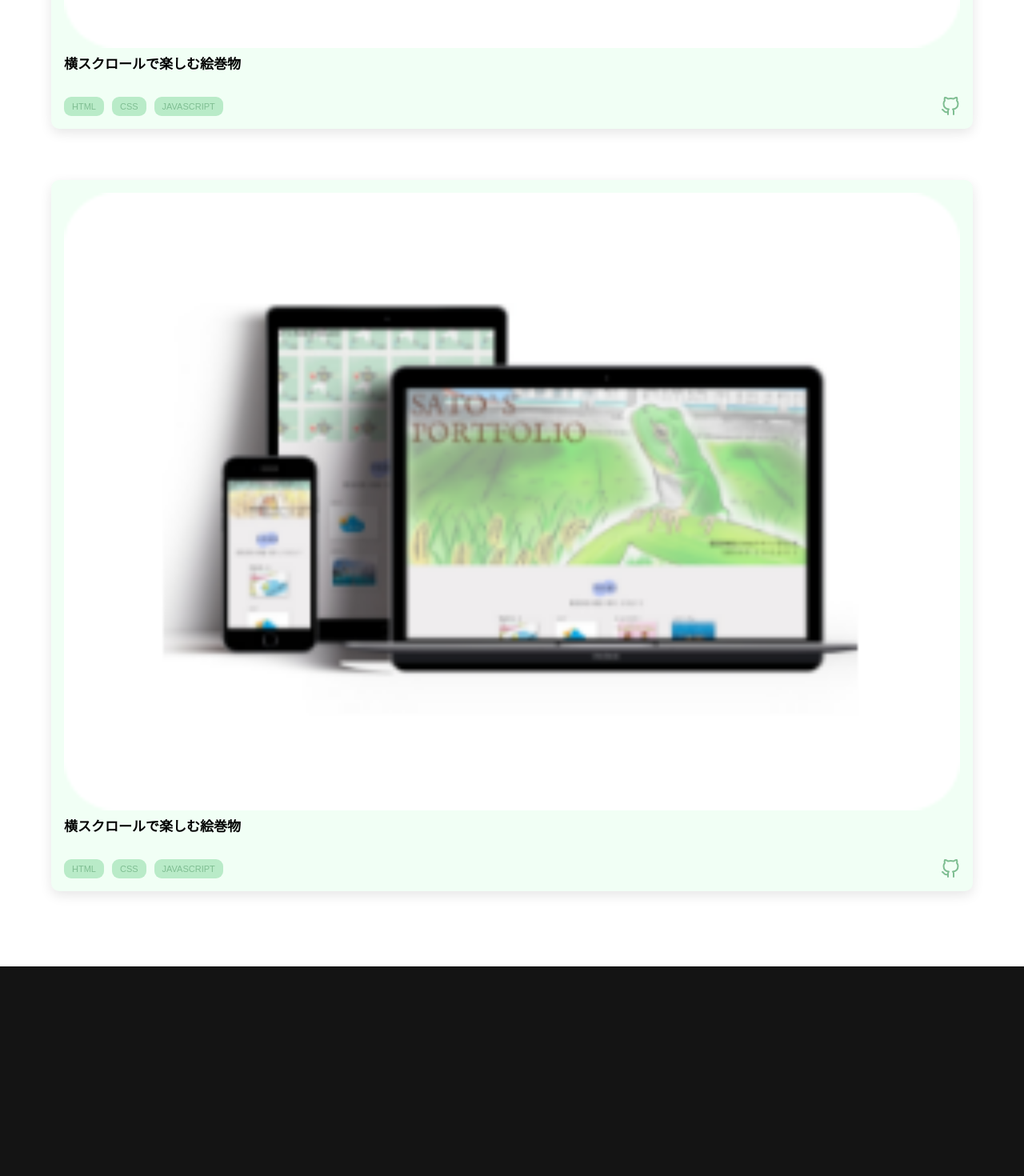
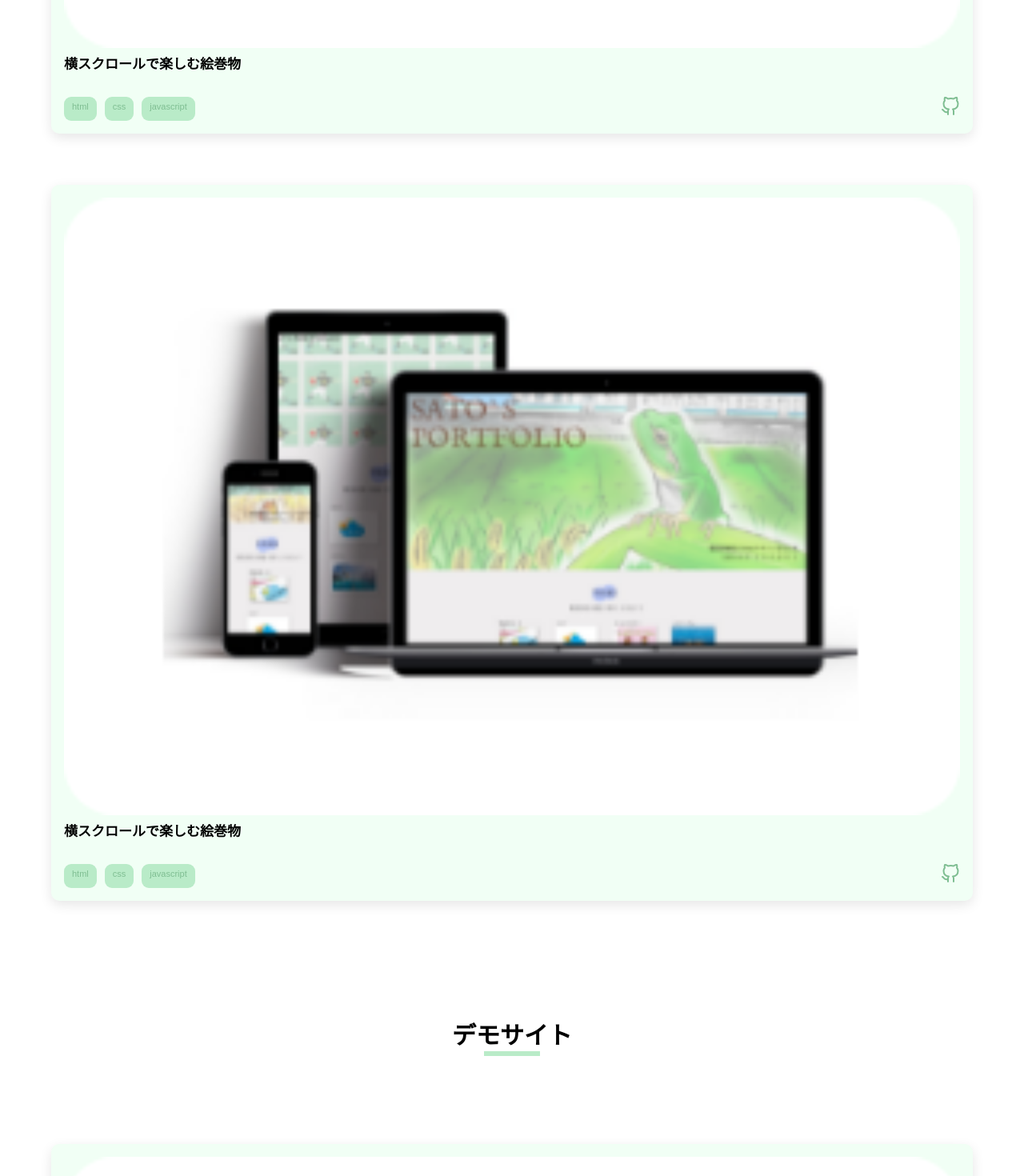
Before and after one commit to satoshi-create/portfoliosite-next, a Next.js app: page / in a window 1280 px wide. Shown: the part 2400-3870 px from the top of the page at 80% size. Built offline with nearby package versions, Linux system fonts and the light colour scheme.

Commit message:
Card,Project,Demoコンポーネントを追加

```diff
--- a/components/Card.js
+++ b/components/Card.js
@@ -4,57 +4,47 @@ import Title from "./Title";
 import { GitHub } from "react-feather";
 import Link from "next/link";
 
-const Card = () => {
+const Card = ({ value }) => {
+  const { sites, title } = value;
   return (
     <section className={`parts-grid section-margin ${styles.project}`}>
       <div className="section-padding">
-        <Title title={"プロジェクトサイト"} />
+        <Title title={title} />
       </div>
       <ul className={styles.cards}>
-        <li className={styles.card}>
-          <Link href="/about">
+        {sites.map((item, index) => {
+          const { title, src, url, tag, githubUrl } = item;
+          return (
+            <li className={styles.card} key={index}>
+              <Link href={url}>
+                <a target="_blank">
                   <figure>
-              <img
-                src="/thumb-project.png"
-                alt="project"
-                className={styles.cardImg}
-              />
+                    <img src={src} alt={title} className={styles.cardImg} />
                   </figure>
+                </a>
               </Link>
               <div className={styles.info}>
-            <h4 className={styles.infotitle}>横スクロールで楽しむ絵巻物</h4>
+                <h4 className={styles.infotitle}>{title}</h4>
                 <div className={styles.footer}>
-              <ul className={styles.cat}>
-                <li className={styles.catItem}>HTML</li>
-                <li className={styles.catItem}>CSS</li>
-                <li className={styles.catItem}>JAVASCRIPT</li>
+                  <ul className={styles.tag}>
+                    {tag.map((item, index) => {
+                      return (
+                        <li className={styles.tagItem} key={index}>
+                          {item}
+                        </li>
+                      );
+                    })}
                   </ul>
+                  <Link href={githubUrl}>
+                    <a target="_blank">
                       <GitHub className={styles.icon} />
+                    </a>
+                  </Link>
                 </div>
               </div>
             </li>
-        <li className={styles.card}>
-          <Link href="/about">
-            <figure>
-              <img
-                src="/thumb-project.png"
-                alt="project"
-                className={styles.cardImg}
-              />
-            </figure>
-          </Link>
-          <div className={styles.info}>
-            <h4 className={styles.infotitle}>横スクロールで楽しむ絵巻物</h4>
-            <div className={styles.footer}>
-              <ul className={styles.cat}>
-                <li className={styles.catItem}>HTML</li>
-                <li className={styles.catItem}>CSS</li>
-                <li className={styles.catItem}>JAVASCRIPT</li>
-              </ul>
-              <GitHub className={styles.icon} />
-            </div>
-          </div>
-        </li>
+          );
+        })}
       </ul>
     </section>
   );
--- a/pages/index.js
+++ b/pages/index.js
@@ -2,13 +2,48 @@ import React from "react";
 import Hero from "../components/Hero";
 import About from "../components/About";
 import Card from "../components/Card";
+
+const project = [
+  {
+    title: "横スクロールで楽しむ絵巻物",
+    src: "/thumb-project.png",
+    url: "https://emakimono.com/",
+    tag: ["html", "css", "javascript"],
+    githubUrl: "https://github.com/satoshi-create/emakimono",
+  },
+  {
+    title: "横スクロールで楽しむ絵巻物",
+    src: "/thumb-project.png",
+    url: "https://emakimono.com/",
+    tag: ["html", "css", "javascript"],
+    githubUrl: "https://github.com/satoshi-create/emakimono",
+  },
+];
+
+const demo = [
+  {
+    title: "Sky Transport",
+    src: "/thumb-demo.png",
+    url: "https://sky-transport.netlify.app/",
+    tag: ["html", "css", "react", "gatsby"],
+    githubUrl: "https://github.com/satoshi-create/SkyTransport",
+  },
+  {
+    title: "Sky Transport",
+    src: "/thumb-demo.png",
+    url: "https://sky-transport.netlify.app/",
+    tag: ["html", "css", "react", "gatsby"],
+    githubUrl: "https://github.com/satoshi-create/SkyTransport",
+  },
+];
 
 const index = () => {
   return (
     <>
       <Hero />
       <About />
-      <Card />
+      <Card value={{ sites: project, title: "プロジェクトサイト" }} />
+      <Card value={{ sites: demo, title: "デモサイト" }} />
     </>
   );
 };
--- a/styles/Card.module.css
+++ b/styles/Card.module.css
@@ -26,12 +26,12 @@
   display: grid;
   grid-template-columns: 1fr auto;
 }
-.cat {
+.tag {
   display: flex;
   justify-content: start;
   column-gap: 10px;
 }
-.catItem {
+.tagItem {
   background-color: var(--primary-green-02);
   color: var(--primary-green-01);
   font-family: var(--en-font);
```
Also changed, not shown: public/thumb-demo.png. Lines whose indentation alone changed are shown as unchanged.
